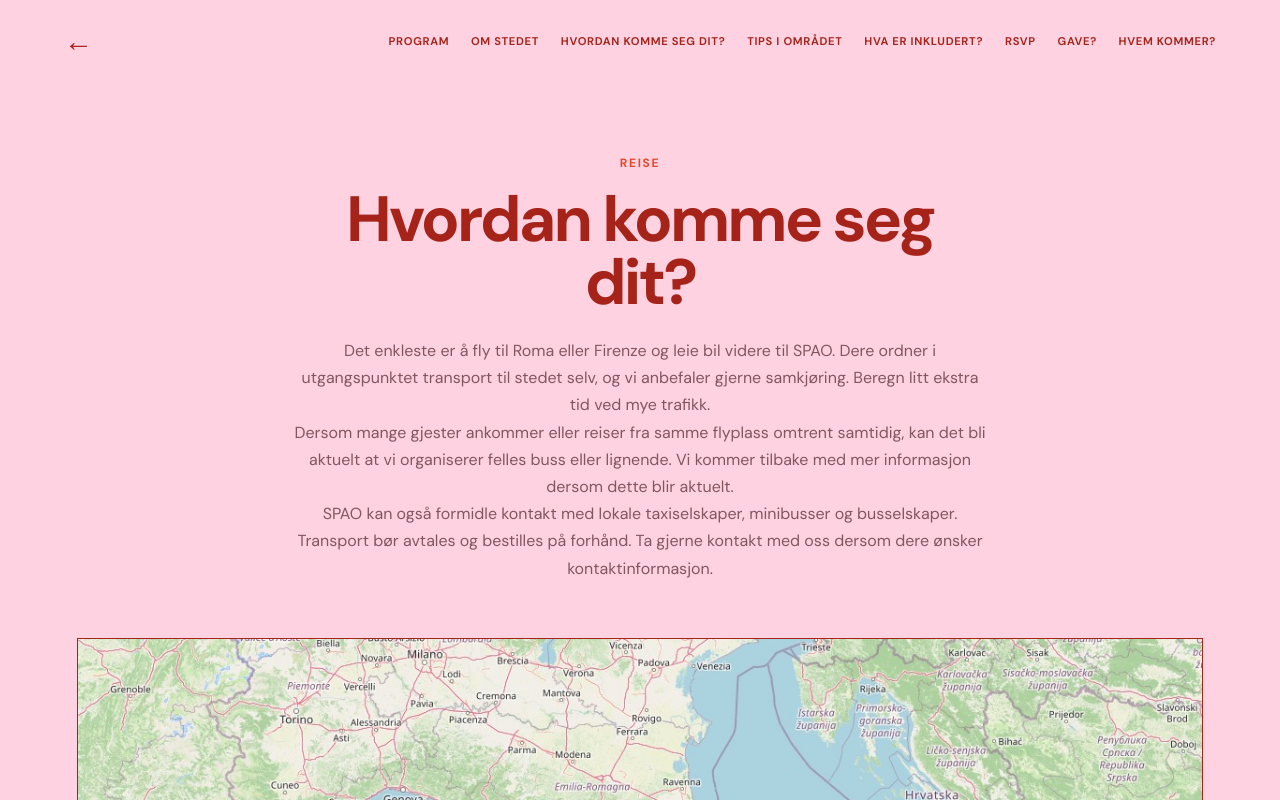
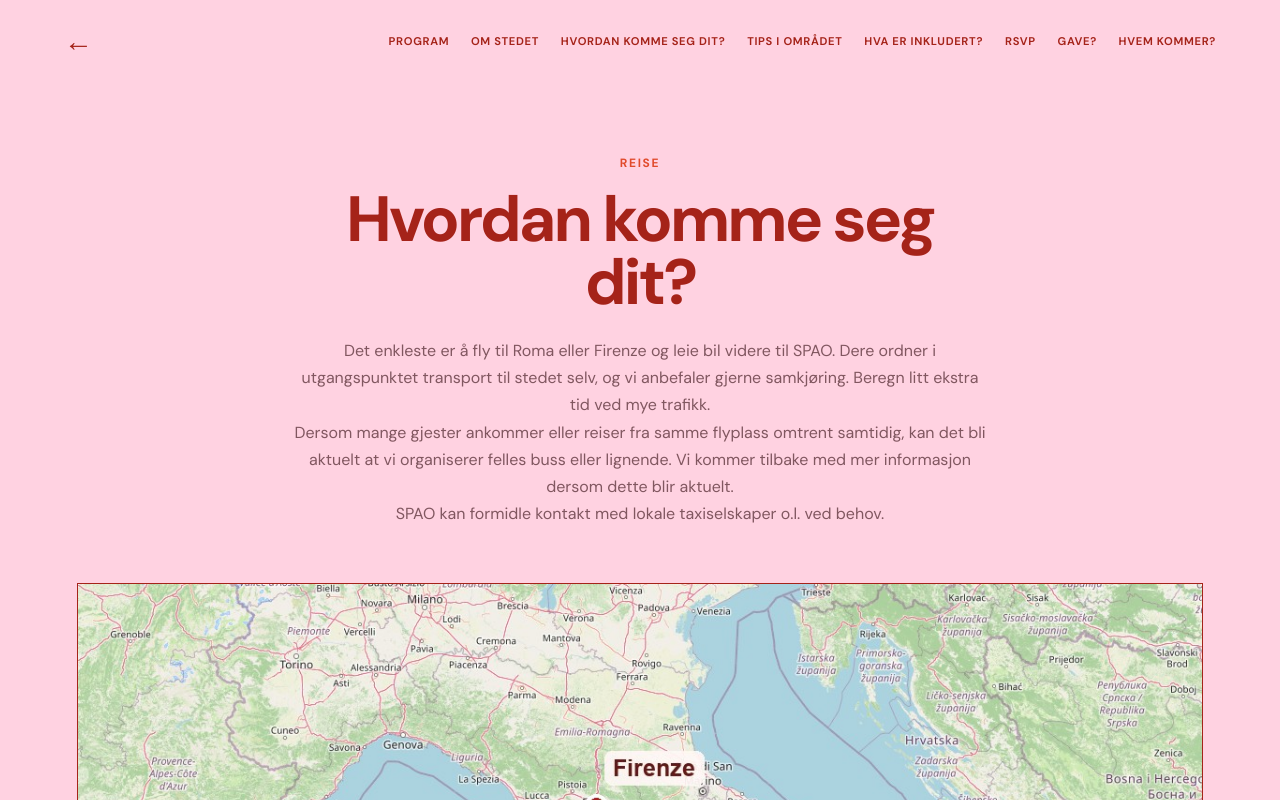
Before and after one commit to martaogmarius/martaogmarius.github.io, a Next.js app: page /reise in a window 1280 px wide. Shown: the top 800 px of the page. Built offline with nearby package versions, Linux system fonts and the light colour scheme.

Commit message:
Update Site source

```diff
--- a/app/reise/page.tsx
+++ b/app/reise/page.tsx
@@ -6,7 +6,7 @@ export default function TravelPage() {
     <main className="subpage">
       <SiteNav />
       <section className="travel section-pad">
-        <div className="section-heading"><p className="kicker">Reise</p><h1 className="page-title">Hvordan komme seg dit?</h1><p>Det enkleste er å fly til Roma eller Firenze og leie bil videre til SPAO. Dere ordner i utgangspunktet transport til stedet selv, og vi anbefaler gjerne samkjøring. Beregn litt ekstra tid ved mye trafikk.</p><p>Dersom mange gjester ankommer eller reiser fra samme flyplass omtrent samtidig, kan det bli aktuelt at vi organiserer felles buss eller lignende. Vi kommer tilbake med mer informasjon dersom dette blir aktuelt.</p><p>SPAO kan også formidle kontakt med lokale taxiselskaper, minibusser og busselskaper. Transport bør avtales og bestilles på forhånd. Ta gjerne kontakt med oss dersom dere ønsker kontaktinformasjon.</p></div>
+        <div className="section-heading"><p className="kicker">Reise</p><h1 className="page-title">Hvordan komme seg dit?</h1><p>Det enkleste er å fly til Roma eller Firenze og leie bil videre til SPAO. Dere ordner i utgangspunktet transport til stedet selv, og vi anbefaler gjerne samkjøring. Beregn litt ekstra tid ved mye trafikk.</p><p>Dersom mange gjester ankommer eller reiser fra samme flyplass omtrent samtidig, kan det bli aktuelt at vi organiserer felles buss eller lignende. Vi kommer tilbake med mer informasjon dersom dette blir aktuelt.</p><p>SPAO kan formidle kontakt med lokale taxiselskaper o.l. ved behov.</p></div>
         <div className="travel-map"><img src="/travel-map.jpg" alt="Kart som viser kjørerutene fra flyplassene i Roma og Firenze til SPAO i Umbria" /></div>
         <p className="map-credit">Kartdata: OpenStreetMap-bidragsytere · Ruter: OSRM</p>
         <div className="travel-routes">
```
